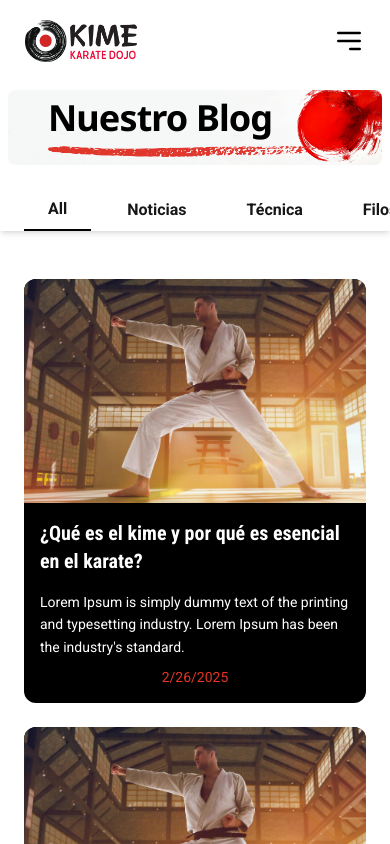
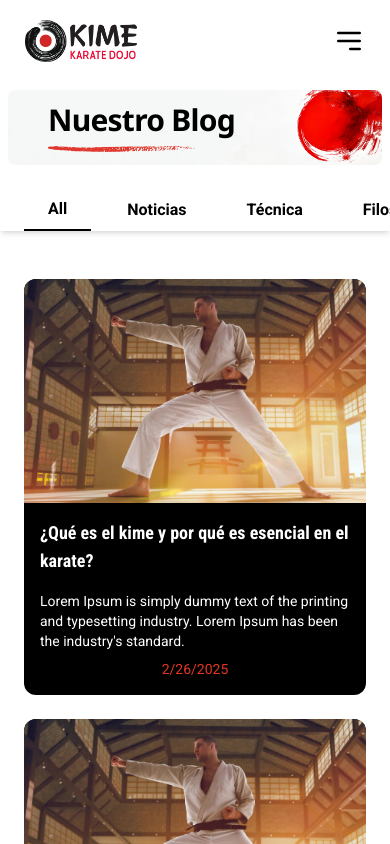
Before and after one commit to dojo-website/frontend, a Next.js app: page /en/blog in a window 390 px wide. Shown: the top 844 px of the page. Built offline with nearby package versions, Linux system fonts and the light colour scheme.

Commit message:
minor improvements for colors and responsiveness

```diff
--- a/src/app/(routes)/[locale]/(home)/components/Pillars.jsx
+++ b/src/app/(routes)/[locale]/(home)/components/Pillars.jsx
@@ -34,12 +34,12 @@ const PillarsSection = () => {
   return (
     <section className="w-full px-4 py-12 bg-secondary">
       <div className="flex flex-col items-center justify-center max-w-5xl mx-auto my-4">
-        <h1 className="mb-6 text-white uppercase">{t("pillarOfKime")}</h1>
+        <h1 className="mb-6 text-white text-center uppercase">{t("pillarOfKime")}</h1>
         <div className="grid grid-cols-1 gap-10 my-10 md:grid-cols-2">
           {pillars.map((pillar) => (
             <div
               key={pillar.id}
-              className="flex flex-col items-center gap-2 p-6 text-center bg-white rounded-lg shadow-lg"
+              className="flex flex-col items-center gap-2 p-6 m-2 text-center bg-white rounded-lg shadow-lg"
             >
               <Image
                 src={pillar.image}
--- a/src/app/(routes)/[locale]/(home)/page.js
+++ b/src/app/(routes)/[locale]/(home)/page.js
@@ -8,7 +8,7 @@ import MainContent from "./components/MainContent";
 const Home = () => {
   const t = useTranslations("navigation");
   return (
-    <div className="text-2xl font-bold">
+    <div className="text-2xl font-bold bg-white">
       <MainSlider />
       <MainContent />
       <Pillars />
--- a/src/app/(routes)/[locale]/blog/[id]/page.jsx
+++ b/src/app/(routes)/[locale]/blog/[id]/page.jsx
@@ -50,7 +50,7 @@ const Article = () => {
               alt="Watermark 3"
             />
           </div>
-          <div className="relative max-w-5xl mx-auto">
+          <div className="relative py-8 max-w-5xl mx-auto">
             <h2 className="mt-4 uppercase">Lorem ipsum</h2>
             <p className="mt-2 leading-relaxed">
               Lorem ipsum dolor sit amet consectetur adipisicing elit. Sunt
@@ -85,7 +85,10 @@ const Article = () => {
           <h1 className="text-center uppercase my-2">{t("moreArticles")}</h1>
           <div className="grid w-full grid-cols-1 gap-6 p-4 md:p-6 md:grid-cols-3">
             {blogData.slice(0, 3).map((blog, index) => (
-              <BlogCard key={index} {...blog} />
+              <div key={index} className="h-full">
+                {/* Add h-full to the wrapper div */}
+                <BlogCard {...blog} />
+              </div>
             ))}
           </div>
           <Link href={`/${locale}/blog`} className="uppercase custom-btn">
--- a/src/app/(routes)/[locale]/blog/_components/BlogCard.jsx
+++ b/src/app/(routes)/[locale]/blog/_components/BlogCard.jsx
@@ -2,21 +2,21 @@ import Image from "next/image";
 
 const BlogCard = ({ image, title, description, createdAt }) => {
   return (
-    <div className="flex flex-col overflow-hidden text-white bg-black rounded-xl">
-      <div className="h-56">
+    <div className="flex flex-col overflow-hidden text-white bg-black rounded-xl h-full">
+      <div className="h-56 flex-shrink-0">
         <Image
           src={image}
           alt={title}
           width={800}
-          height={400}
+          height={300}
           className="object-cover w-full h-full"
         />
       </div>
 
-      <div className="flex flex-col gap-2 p-4">
-        <h4 className="font-bold">{title}</h4>
-        <p className="mt-2">{description}</p>
-        <p className="text-sm text-center text-primary">
+      <div className="flex flex-col gap-2 p-4 flex-grow">
+        <h4 className="font-bold text-lg">{title}</h4>
+        <p className="mt-2 text-sm">{description}</p>
+        <p className="text-sm text-center text-primary mt-auto">
           {new Date(createdAt).toLocaleDateString()}
         </p>
       </div>
--- a/src/app/(routes)/[locale]/blog/page.jsx
+++ b/src/app/(routes)/[locale]/blog/page.jsx
@@ -47,7 +47,6 @@ const Article = () => {
           </button>
         ))}
       </div>
-
       <section className="relative p-6 mx-auto max-w-7xl">
         <div className="absolute bottom-6 right-0 w-56">
           <Image
@@ -60,8 +59,13 @@ const Article = () => {
         </div>
         <div className="relative grid grid-cols-1 gap-6 md:grid-cols-3">
           {currentBlogs.map((blog) => (
-            <Link href={`/${locale}/blog/${blog.id}`}>
-              <BlogCard key={blog.id} {...blog} />
+            <Link
+              key={blog.id}
+              href={`/${locale}/blog/${blog.id}`}
+              className="h-full"
+            >
+              {/* Add h-full here */}
+              <BlogCard {...blog} />
             </Link>
           ))}
         </div>
@@ -97,7 +101,7 @@ const Article = () => {
             </button>
           </div>
         )}
-      </section>
+      </section>{" "}
     </Fragment>
   );
 };
--- a/src/app/(routes)/[locale]/layout.js
+++ b/src/app/(routes)/[locale]/layout.js
@@ -14,7 +14,7 @@ const notoSansJP = Noto_Sans({
 });
 
 const robotoCondensed = Roboto_Condensed({
-  subsets: ["latin",],
+  subsets: ["latin"],
   weight: ["300", "400", "700"],
   display: "swap",
 });
@@ -26,7 +26,7 @@ const roboto = Roboto({
 
 export const metadata = {
   title: "KIME - KARATE DOJO",
-  description: "Generated by create next app",
+  description: "A Karate Dojo Blog website",
 };
 
 export default async function RootLayout({ children, params }) {
@@ -41,7 +41,7 @@ export default async function RootLayout({ children, params }) {
   return (
     <html lang={locale}>
       <head>
-      <link rel="icon" href="/favicon.svg" sizes="any" />
+        <link rel="icon" href="/favicon.svg" sizes="any" />
       </head>
       <body
         className={`${notoSansJP.variable} ${roboto.variable} ${robotoCondensed.className} antialiased`}
--- a/src/app/globals.css
+++ b/src/app/globals.css
@@ -11,8 +11,14 @@
 
 @media (prefers-color-scheme: dark) {
   :root {
-    --background: #0a0a0a;
-    --foreground: #ededed;
+    --background: #ffffff;
+    --foreground: #000000;
+  }
+
+  body {
+    color: var(--foreground);
+    background: var(--background);
+    font-family: var(--font-noto-sans), var(--font-roboto) sans-serif;
   }
 }
 
@@ -40,24 +46,15 @@
   }
 }
 
-body {
-  color: var(--foreground);
-  background: var(--background);
-  font-family: var(--font-noto-sans), var(--font-roboto) sans-serif;
-}
-
 .custom-btn {
   @apply py-2 px-10 uppercase text-white bg-primary font-robotoCondensed rounded-md hover:bg-red-700 transition duration-300;
 }
 
-/* styles/globals.css or your component's CSS file */
-/* styles/globals.css or your component's CSS file */
 .swiper-button-prev,
 .swiper-button-next {
   @apply border-white !text-white border-2 w-16 h-16 flex items-center justify-center rounded-full transition bg-black/50 hover:bg-black/70;
 }
 
-/* Style the arrows */
 .swiper-button-prev::after,
 .swiper-button-next::after {
   font-size: 40px !important; /* Increase arrow size */
@@ -66,7 +63,6 @@ body {
   color: white !important; /* Ensure arrow is white */
 }
 
-/* Adjust positioning */
 .swiper-button-prev {
   @apply !left-6; /* Move further left */
 }
@@ -75,7 +71,6 @@ body {
   @apply !right-6; /* Move further right */
 }
 
-/* Flip the left arrow */
 .swiper-button-prev::after {
-  content: "‹"; /* Left arrow character */
+  content: "‹";
 }
--- a/src/components/TitleSection.jsx
+++ b/src/components/TitleSection.jsx
@@ -14,7 +14,7 @@ const TitleSection = ({ image, title }) => {
         />
 
         <div className="absolute inset-0 flex flex-col justify-center gap-2 px-10 max-w-7xl">
-          <h1 className="text-4xl font-bold text-black md:text-5xl lg:text-6xl">
+          <h1 className="text-3xl font-bold text-black md:text-5xl lg:text-6xl">
             {title}
           </h1>
 
@@ -23,7 +23,7 @@ const TitleSection = ({ image, title }) => {
             alt="Underline"
             width={300}
             height={70}
-            className=""
+            className="max-w-[50%]"
             priority
           />
         </div>
```
